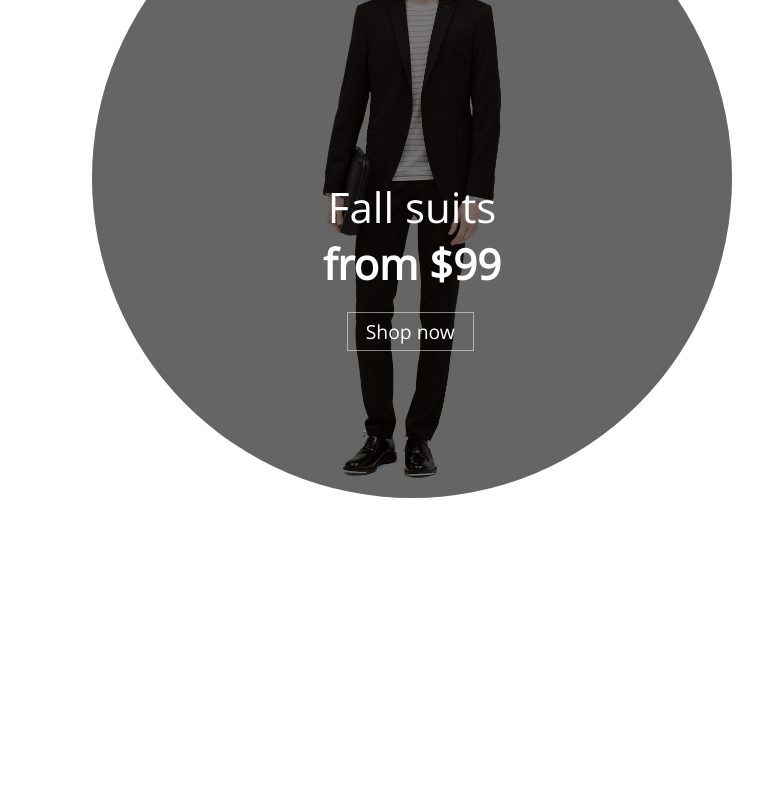
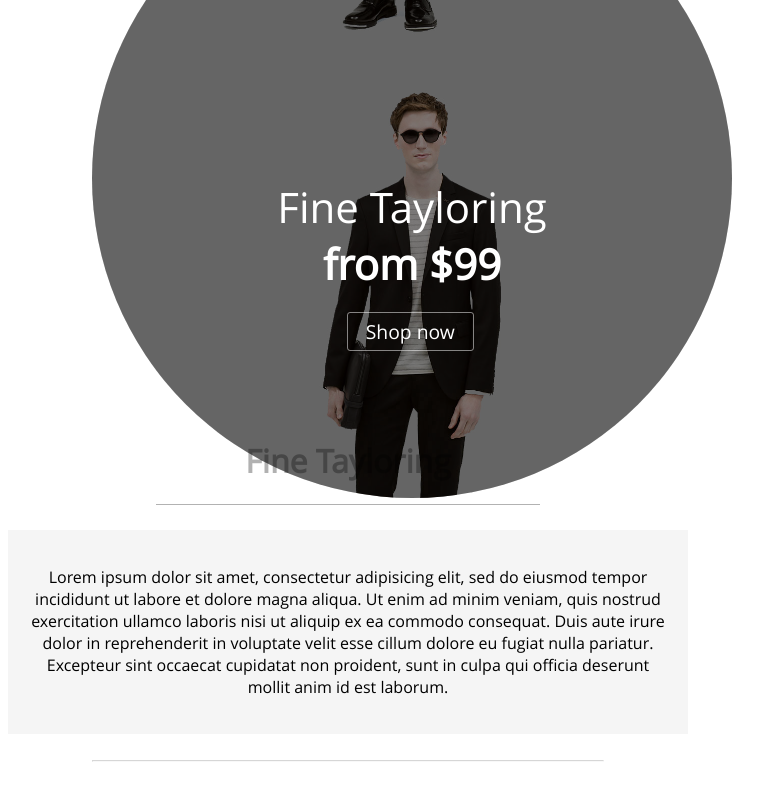
Before and after one commit to tanmaymajumdar/Parallax_Projects, a website: page Clothing line/index.html in a window 1280 px wide. Shown: the part 1917-2717 px from the top of the page, without its empty margins (292-1055 px from the left). Drawn offline with nearby package versions, Linux system fonts and the light colour scheme.

Commit message:
Periscope enhanced

```diff
--- a/Clothing line/css/style.css
+++ b/Clothing line/css/style.css
@@ -64,6 +64,7 @@ body{
   margin-right: auto;
   background-color: rgba(0, 0, 0, 0.04);
   padding: 20px;
+
 }
 
 #clothingLine{
@@ -227,20 +228,36 @@ left:0;
   margin-top: 5%;
   border : 1px solid rgba(255,255,255,.5);
   width: 30%;
-  background-color:rgb(255,255,255,0);
+  background-color:rgba(255,255,255,0);
   padding:5px;
   margin-left: 33%;
-  animation-name:backgroundColorChanger;
-  animation-duration:1s;
+  transition: 1s background-color;
+  border-radius:3px;
+
 }
 
-
-
-
-
-
-
+#shopNow:hover{
+  background-color:rgba(255,255,255,.5);
+}
 
 #cost{
   display: block;
 }
+
+.fineTayloringSection{
+  margin-top: 2%;
+  font-family: "Open Sans" , sans-serif;
+  text-align: center;
+  width: 50%;
+  margin-left: auto;
+  margin-right: auto;
+  background-color: rgba(0, 0, 0, 0.04);
+  padding: 20px;
+}
+
+#fineTayloringHeader{
+  font-family: "Open Sans" , sans-serif;
+  opacity: 0.3;
+  text-align: center;
+  margin-top:100%;
+}
--- a/Clothing line/index.html
+++ b/Clothing line/index.html
@@ -95,7 +95,7 @@
 
     <div class="promoTextContainer">
       <div class = "promoText">
-        Fall suits  <strong><span id ="cost">from $99  </span></strong>
+        Fine Tayloring  <strong><span id ="cost">from $99  </span></strong>
         <span id="shopNow">Shop now</span>
       </div>
 
@@ -104,6 +104,21 @@
 
   </div>
 
+  <div id ="fineTayloringHeader" >
+
+  <h1 id="clothingLine">Fine Tayloring </h1>
+  <div id="headerLine"></div>
+</div>
+
+<section  class ="fineTayloringSection">
+  <p>
+  Lorem ipsum dolor sit amet, consectetur adipisicing elit, sed do eiusmod tempor incididunt ut labore et dolore magna aliqua. Ut enim ad minim veniam, quis nostrud exercitation ullamco laboris nisi ut aliquip ex ea commodo consequat. Duis aute irure dolor in reprehenderit in voluptate velit esse cillum dolore eu fugiat nulla pariatur. Excepteur sint occaecat cupidatat non proident, sunt in culpa qui officia deserunt mollit anim id est laborum.
+</p>
+</section>
+
+
+<hr></hr>
+
   <div style="height:5000px"></div>
 
   </body>
--- a/Clothing line/js/script.js
+++ b/Clothing line/js/script.js
@@ -21,7 +21,7 @@ $(window).scroll(function() {
   });
 
   if(wScroll > $('#gallery').offset().top -500) {
-    let aspectRatio = wScroll / window.innerHeight;
+    var aspectRatio = wScroll / window.innerHeight;
     console.log('aspect ration '+aspectRatio);
     $('.models').each(function(i){
       //  console.log("i : "+i);
@@ -43,5 +43,8 @@ $(window).scroll(function() {
     $('.models').removeClass('modelVisible');
   }
 
+  let periscopeOpacity = wScroll - ($('.promoTextContainer').offset().top / wScroll);
+
+  $('.promoTextContainer').css({'opacity' : periscopeOpacity+''});
 
 });
```
